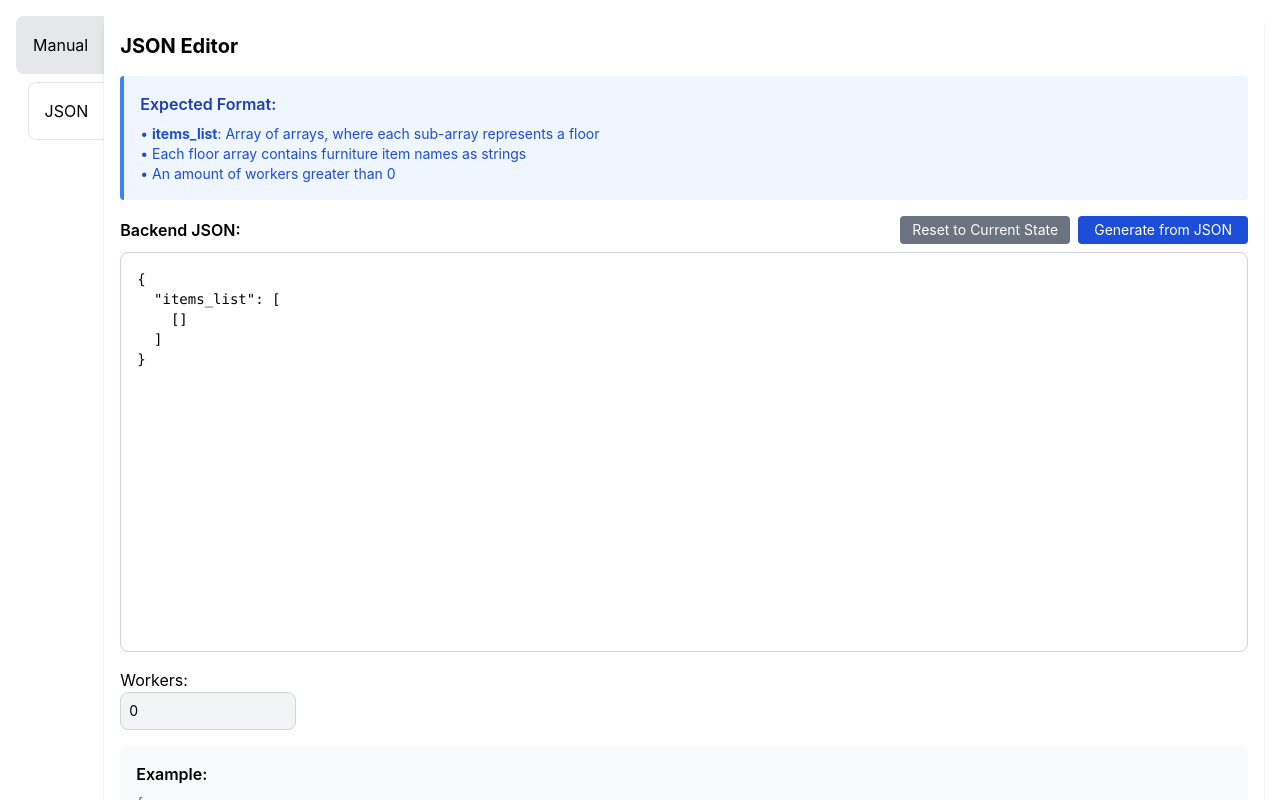
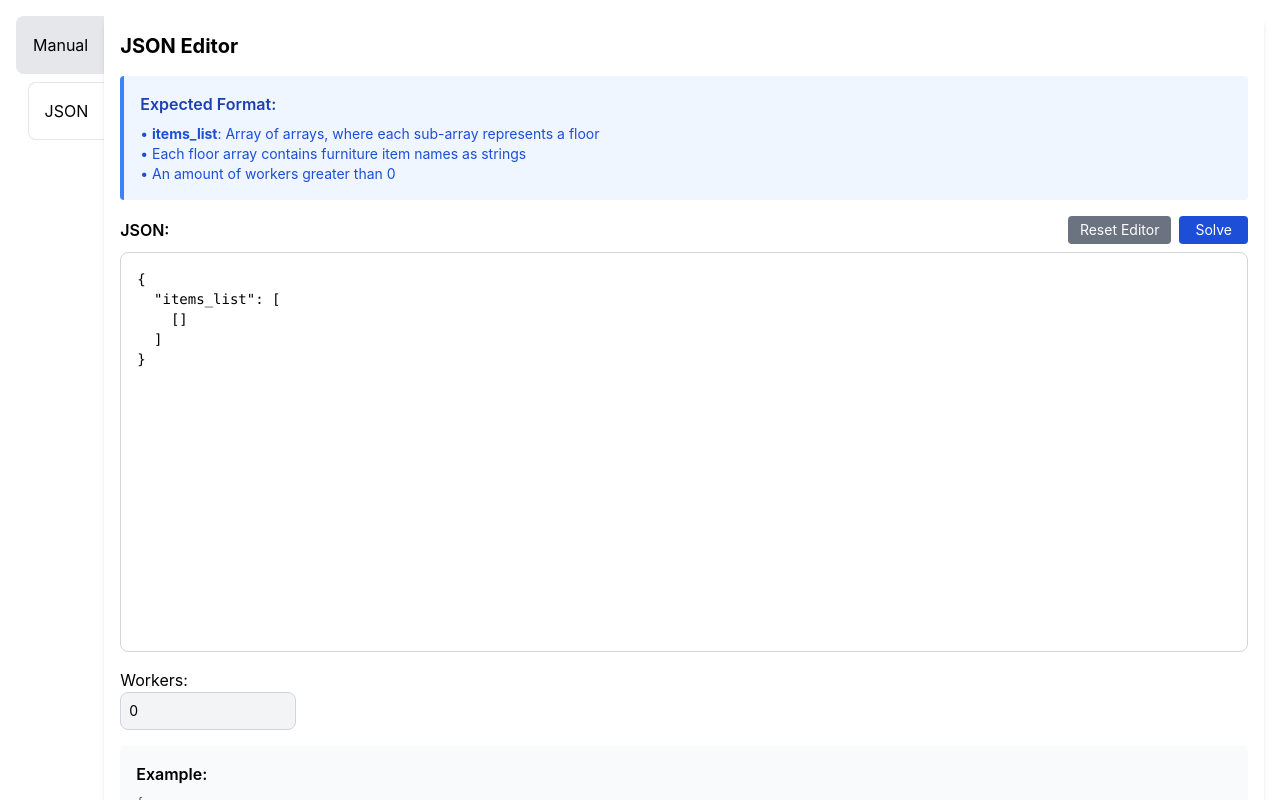
Before and after one commit to ghi-la/ToC-Project-Movers, a React (Create React App) app in the folder frontend/: page / in a window 1280 px wide. Both pictures are taken after a click on the element "JSON". Shown: the top 800 px of the page. Built offline with nearby package versions, Linux system fonts and the light colour scheme.

Commit message:
derpherp

```diff
--- a/frontend/src/App.tsx
+++ b/frontend/src/App.tsx
@@ -626,7 +626,7 @@ export default function App() {
                 className="bg-blue-700 hover:bg-blue-800 rounded-xl py-2 text-white"
                 onClick={handleGenerate}
               >
-                Generate
+                Solve
               </button>
             </div>
           </div>
@@ -661,20 +661,20 @@ export default function App() {
 
           <div className="flex-grow flex flex-col">
             <div className="flex justify-between items-center mb-2">
-              <label className="font-semibold">Backend JSON:</label>
+              <label className="font-semibold">JSON:</label>
               <div className="flex gap-2">
                 <button
                   onClick={resetJsonToCurrentState}
                   className="bg-gray-500 hover:bg-gray-600 text-white px-3 py-1 rounded text-sm"
                 >
-                  Reset to Current State
+                  Reset Editor
                 </button>
                 <button
                   onClick={handleGenerate}
                   disabled={!!jsonError}
                   className="bg-blue-700 hover:bg-blue-800 disabled:bg-gray-400 disabled:cursor-not-allowed text-white px-4 py-1 rounded text-sm"
                 >
-                  Generate from JSON
+                  Solve
                 </button>
               </div>
             </div>
```
